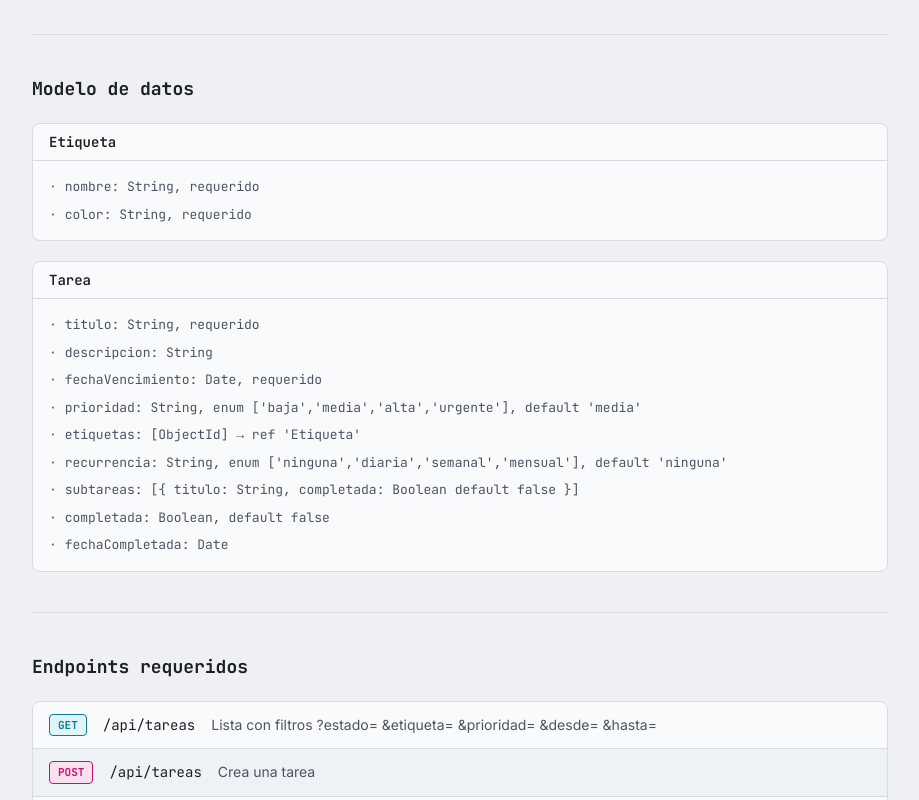
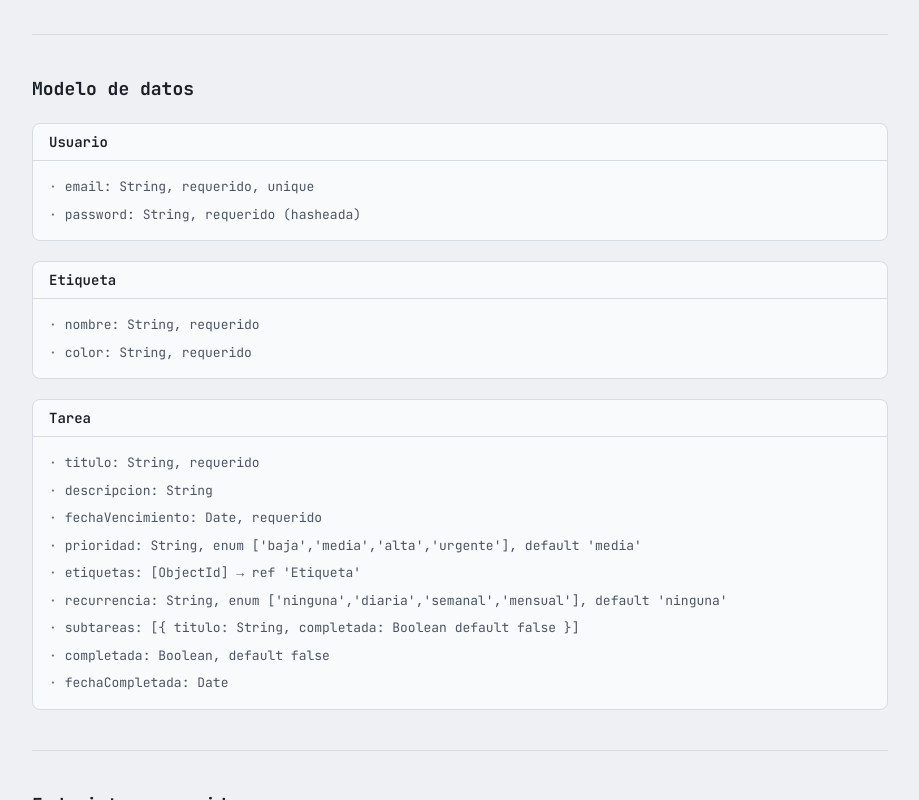
Before and after one commit to Mili-code1/mediapila-proyectos, a React (Vite) app: page /grupo/agendaapp in a window 1280 px wide. Shown: the part 920-1720 px from the top of the page, without its empty margins (304-1223 px from the left). Built offline with nearby package versions, Linux system fonts and the light colour scheme.

Commit message:
fix: modelo de datos y endpoints

```diff
--- a/src/data/groups/01-ticketapp.js
+++ b/src/data/groups/01-ticketapp.js
@@ -24,6 +24,15 @@ const ticketapp = {
     ],
     modelos: [
         {
+            nombre: "Usuario",
+            campos: [
+                "nombre: String, requerido",
+                "email: String, requerido, unique",
+                "password: String, requerido (hasheada)",
+                "rol: String, enum ['admin','usuario'], requerido",
+            ],
+        },
+        {
             nombre: "Evento",
             campos: [
                 "titulo: String, requerido",
@@ -49,6 +58,7 @@ const ticketapp = {
         },
     ],
     endpoints: [
+        { metodo: "POST", ruta: "/api/auth/login", desc: "Valida credenciales y devuelve el usuario con su rol" },
         { metodo: "GET", ruta: "/api/eventos", desc: "Lista todos los eventos" },
         { metodo: "GET", ruta: "/api/eventos/:id", desc: "Detalle de un evento" },
         { metodo: "POST", ruta: "/api/eventos", desc: "Crea un evento (organizador)" },
--- a/src/data/groups/02-serviapp.js
+++ b/src/data/groups/02-serviapp.js
@@ -27,9 +27,18 @@ const serviapp = {
     ],
     modelos: [
         {
+            nombre: "Usuario",
+            campos: [
+                "nombre: String, requerido",
+                "email: String, requerido, unique",
+                "password: String, requerido (hasheada)",
+                "rol: String, enum ['oferente','cliente'], requerido",
+            ],
+        },
+        {
             nombre: "Profesional",
             campos: [
-                "nombre: String, requerido",
+                "usuario: ObjectId → ref 'Usuario', requerido (cuenta del oferente)",
                 "zona: String, requerido",
                 "contacto: String, requerido (para WhatsApp)",
                 "disponibilidadSemanal: [String] (días/franjas)",
@@ -51,7 +60,7 @@ const serviapp = {
             campos: [
                 "servicio: ObjectId → ref 'Servicio', requerido",
                 "profesional: ObjectId → ref 'Profesional', requerido",
-                "clienteNombre: String, requerido",
+                "cliente: ObjectId → ref 'Usuario', requerido",
                 "descripcion: String, requerido",
                 "diaFranja: String",
                 "fecha: Date, default Date.now",
@@ -63,7 +72,7 @@ const serviapp = {
             campos: [
                 "solicitud: ObjectId → ref 'Solicitud', requerido (debe estar en estado 'completada')",
                 "profesional: ObjectId → ref 'Profesional', requerido",
-                "clienteNombre: String, requerido",
+                "cliente: ObjectId → ref 'Usuario', requerido",
                 "puntaje: Number, requerido, min 1, max 5",
                 "comentario: String",
                 "fecha: Date, default Date.now",
@@ -71,56 +80,18 @@ const serviapp = {
         },
     ],
     endpoints: [
-        {
-            metodo: "GET",
-            ruta: "/api/profesionales",
-            desc: "Lista con filtros ?zona= &disponibilidad=",
-        },
-        {
-            metodo: "GET",
-            ruta: "/api/profesionales/:id",
-            desc: "Ficha de un profesional con sus servicios y reseñas",
-        },
-        {
-            metodo: "POST",
-            ruta: "/api/profesionales",
-            desc: "Alta de profesional (registro como oferente)",
-        },
-        {
-            metodo: "GET",
-            ruta: "/api/servicios",
-            desc: "Búsqueda con filtros ?categoria= &precioMax= &estrellasMin=",
-        },
-        {
-            metodo: "POST",
-            ruta: "/api/servicios",
-            desc: "El oferente carga un servicio nuevo",
-        },
-        {
-            metodo: "POST",
-            ruta: "/api/solicitudes",
-            desc: "El cliente solicita un servicio",
-        },
-        {
-            metodo: "GET",
-            ruta: "/api/solicitudes/profesional/:id",
-            desc: "Solicitudes recibidas por un profesional",
-        },
-        {
-            metodo: "PUT",
-            ruta: "/api/solicitudes/:id/estado",
-            desc: "Cambia el estado de una solicitud",
-        },
-        {
-            metodo: "POST",
-            ruta: "/api/resenas",
-            desc: "Crea una reseña (valida solicitud completada y unicidad del par)",
-        },
-        {
-            metodo: "GET",
-            ruta: "/api/resenas/profesional/:id",
-            desc: "Reseñas de un profesional",
-        },
+        { metodo: "POST", ruta: "/api/auth/login", desc: "Valida credenciales y devuelve el usuario con su rol" },
+        { metodo: "POST", ruta: "/api/auth/registro", desc: "Crea un usuario nuevo con rol oferente o cliente" },
+        { metodo: "GET", ruta: "/api/profesionales", desc: "Lista con filtros ?zona= &disponibilidad=" },
+        { metodo: "GET", ruta: "/api/profesionales/:id", desc: "Ficha de un profesional con sus servicios y reseñas" },
+        { metodo: "GET", ruta: "/api/servicios", desc: "Búsqueda con filtros ?categoria= &precioMax= &estrellasMin=" },
+        { metodo: "POST", ruta: "/api/servicios", desc: "El oferente carga un servicio nuevo" },
+        { metodo: "POST", ruta: "/api/solicitudes", desc: "El cliente solicita un servicio" },
+        { metodo: "GET", ruta: "/api/solicitudes/profesional/:id", desc: "Solicitudes recibidas por un profesional" },
+        { metodo: "PUT", ruta: "/api/solicitudes/:id/estado", desc: "Cambia el estado de una solicitud" },
+        { metodo: "POST", ruta: "/api/resenas", desc: "Crea una reseña (valida solicitud completada y unicidad del par)" },
+        { metodo: "GET", ruta: "/api/resenas/profesional/:id", desc: "Reseñas de un profesional" },
+        { metodo: "GET", ruta: "/api/estadisticas/profesional/:id", desc: "Cantidad de servicios, solicitudes por estado y promedio del oferente" },
     ],
     entregables: [
         "Repositorio de GitHub público con el proyecto completo",
--- a/src/data/groups/03-taskboardapp.js
+++ b/src/data/groups/03-taskboardapp.js
@@ -21,6 +21,13 @@ const taskboard = {
         "Indicador de fecha (vencida / vence hoy o mañana) calculado en el frontend comparando con la fecha actual",
     ],
     modelos: [
+        {
+            nombre: "Usuario",
+            campos: [
+                "email: String, requerido, unique",
+                "password: String, requerido (hasheada)",
+            ],
+        },
         {
             nombre: "Tablero",
             campos: [
@@ -50,6 +57,7 @@ const taskboard = {
         },
     ],
     endpoints: [
+        { metodo: "POST", ruta: "/api/auth/login", desc: "Valida las credenciales del único usuario" },
         { metodo: "GET", ruta: "/api/tableros", desc: "Lista tableros con cantidad de tareas" },
         { metodo: "POST", ruta: "/api/tableros", desc: "Crea un tablero" },
         { metodo: "PUT", ruta: "/api/tableros/:id", desc: "Renombra/cambia el color de un tablero" },
--- a/src/data/groups/04-devmatch.js
+++ b/src/data/groups/04-devmatch.js
@@ -27,6 +27,7 @@ const devmatch = {
                 "nombre: String, requerido",
                 "usuario: String, requerido, unique",
                 "email: String, requerido",
+                "password: String, requerido (hasheada)",
                 "fotoUrl: String",
                 "onboardingCompleto: Boolean, default false",
                 "atributos: Object (específicos de la idea elegida: instrumento, géneros, stack, materias, etc.)",
@@ -43,6 +44,7 @@ const devmatch = {
         },
     ],
     endpoints: [
+        { metodo: "POST", ruta: "/api/auth/login", desc: "Valida credenciales y devuelve el perfil" },
         { metodo: "GET", ruta: "/api/perfiles", desc: "Feed ?perfilId= ordenado por compatibilidad con ese perfil" },
         { metodo: "GET", ruta: "/api/perfiles/:id", desc: "Ficha de un perfil" },
         { metodo: "POST", ruta: "/api/perfiles", desc: "Registro de un perfil nuevo" },
--- a/src/data/groups/05-agendaapp.js
+++ b/src/data/groups/05-agendaapp.js
@@ -19,6 +19,13 @@ const agendaapp = {
         "Panel de productividad: completadas hoy / esta semana / este mes, porcentaje de completitud general, racha de días con al menos una tarea completada, etiqueta con más pendientes y un gráfico de barras de los últimos 7 días",
     ],
     modelos: [
+        {
+            nombre: "Usuario",
+            campos: [
+                "email: String, requerido, unique",
+                "password: String, requerido (hasheada)",
+            ],
+        },
         {
             nombre: "Etiqueta",
             campos: [
@@ -42,6 +49,7 @@ const agendaapp = {
         },
     ],
     endpoints: [
+        { metodo: "POST", ruta: "/api/auth/login", desc: "Valida las credenciales del único usuario" },
         { metodo: "GET", ruta: "/api/tareas", desc: "Lista con filtros ?estado= &etiqueta= &prioridad= &desde= &hasta=" },
         { metodo: "POST", ruta: "/api/tareas", desc: "Crea una tarea" },
         { metodo: "PUT", ruta: "/api/tareas/:id", desc: "Edita una tarea" },
--- a/src/data/groups/06-chatapp.js
+++ b/src/data/groups/06-chatapp.js
@@ -28,6 +28,8 @@ const chatapp = {
                 "fotoUrl: String",
                 "descripcion: String",
                 "estado: String, enum ['disponible','ocupado','no molestar'], default 'disponible'",
+                "email: String, requerido, unique",
+                "password: String, requerido (hasheada, cargada por seed)",
             ],
         },
         {
@@ -54,6 +56,7 @@ const chatapp = {
         },
     ],
     endpoints: [
+        { metodo: "POST", ruta: "/api/auth/login", desc: "Valida las credenciales del único usuario" },
         { metodo: "GET", ruta: "/api/perfil", desc: "Datos del usuario único" },
         { metodo: "PUT", ruta: "/api/perfil", desc: "Edita el perfil propio" },
         { metodo: "GET", ruta: "/api/contactos", desc: "Lista de contactos con último mensaje y no leídos" },
--- a/src/data/groups/07-dataapp.js
+++ b/src/data/groups/07-dataapp.js
@@ -23,6 +23,13 @@ const dataapp = {
     ],
     modelos: [
         {
+            nombre: "Usuario",
+            campos: [
+                "email: String, requerido, unique",
+                "password: String, requerido (hasheada)",
+            ],
+        },
+        {
             nombre: "Busqueda",
             campos: [
                 "termino: String, requerido",
@@ -39,6 +46,7 @@ const dataapp = {
         },
     ],
     endpoints: [
+        { metodo: "POST", ruta: "/api/auth/login", desc: "Valida las credenciales del único usuario" },
         { metodo: "GET", ruta: "/api/datos/:termino", desc: "Llama a la API externa, devuelve los datos y registra la búsqueda" },
         { metodo: "GET", ruta: "/api/historial", desc: "Últimas búsquedas sin duplicados, más reciente primero" },
         { metodo: "GET", ruta: "/api/favoritos", desc: "Lista de favoritos" },
--- a/src/data/groups/08-searchapp.js
+++ b/src/data/groups/08-searchapp.js
@@ -22,6 +22,13 @@ const searchapp = {
         "Historial de las últimas 10 búsquedas como chips clicables, sin duplicados (repetir una búsqueda la mueve al frente)",
     ],
     modelos: [
+        {
+            nombre: "Usuario",
+            campos: [
+                "email: String, requerido, unique",
+                "password: String, requerido (hasheada)",
+            ],
+        },
         {
             nombre: "Registro",
             campos: [
@@ -51,6 +58,7 @@ const searchapp = {
         },
     ],
     endpoints: [
+        { metodo: "POST", ruta: "/api/auth/login", desc: "Valida las credenciales del único usuario" },
         { metodo: "GET", ruta: "/api/registros", desc: "?q= &categoria= &etiqueta= &desde= &hasta= &orden= &pagina=, 8 por página" },
         { metodo: "GET", ruta: "/api/registros/:id", desc: "Detalle completo para el modal" },
         { metodo: "GET", ruta: "/api/categorias", desc: "Categorías distintas del dataset" },
```
